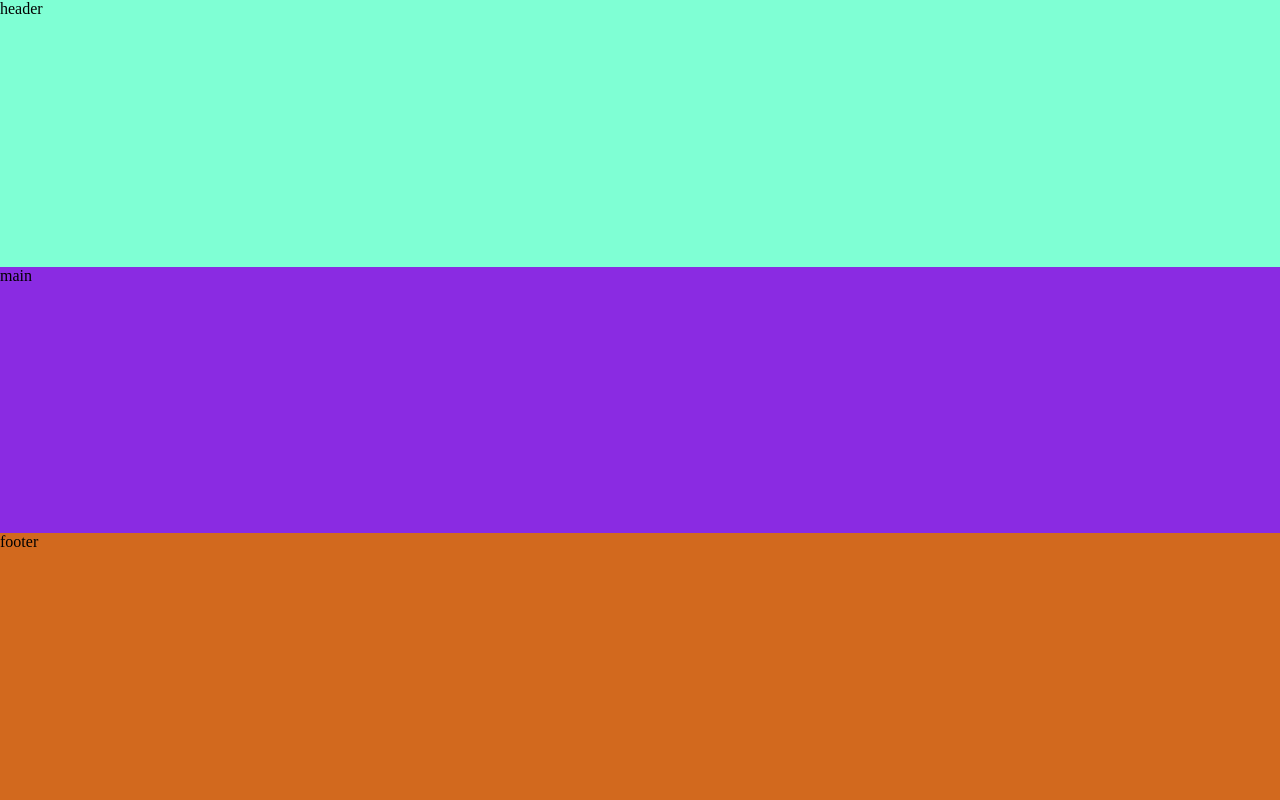
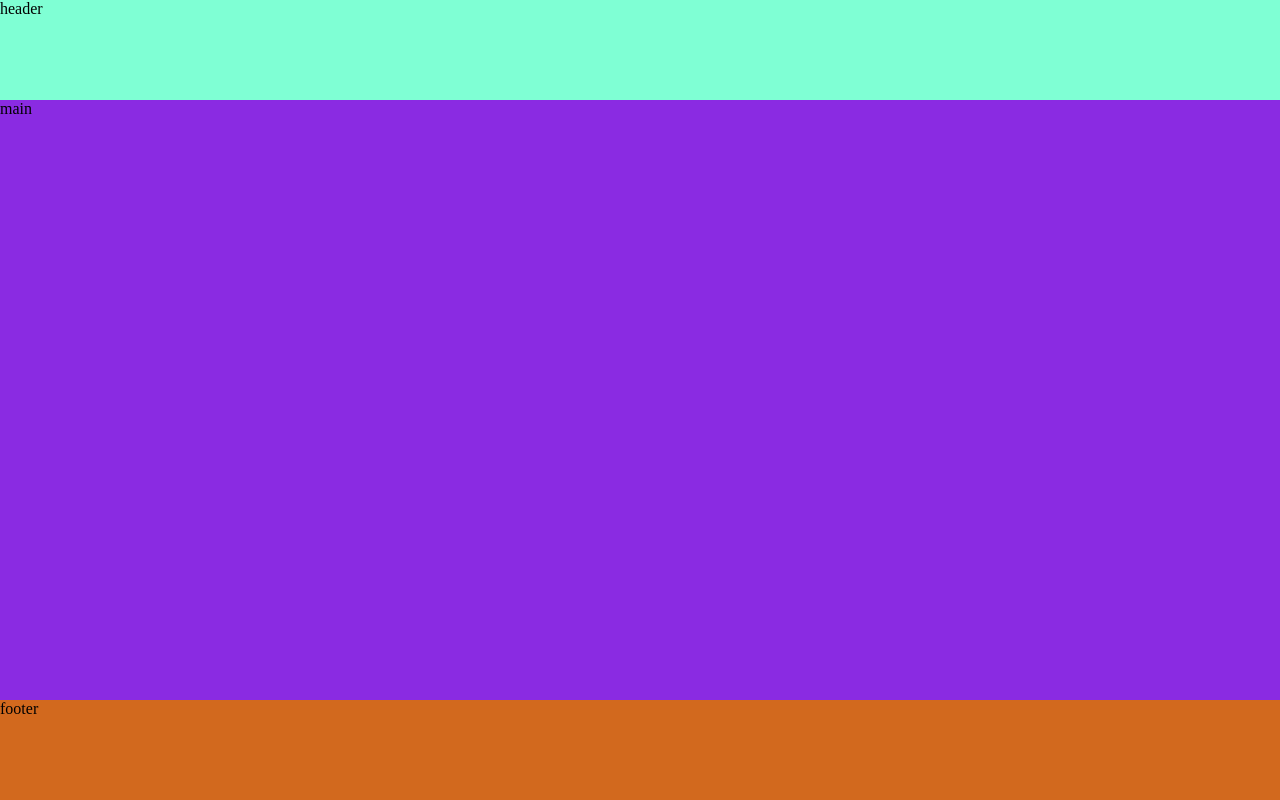
Before and after one commit to D4kii/headphone-purple, a plain HTML site: page index.html in a window 1280 px wide. Drawn offline with Linux system fonts and the light colour scheme.

Commit message:
estrutura básica do HTML

```diff
--- a/style.css
+++ b/style.css
@@ -11,7 +11,7 @@ body{
     "header"
     "main"
     "footer";
-    /*grid-template-rows: 100px 1fr 100px;*/
+    grid-template-rows: 100px 1fr 100px;
 }
 
 header{
```
